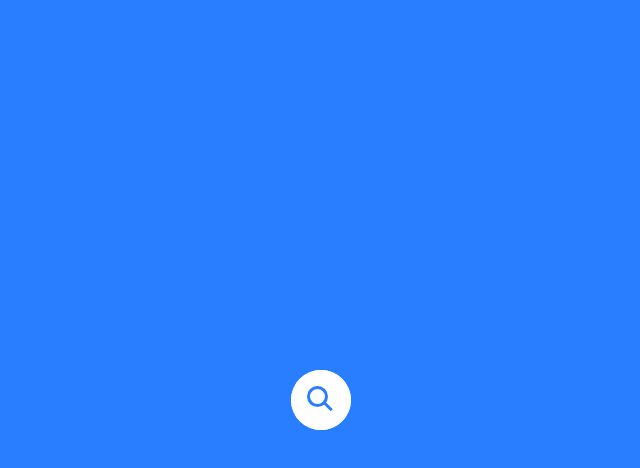
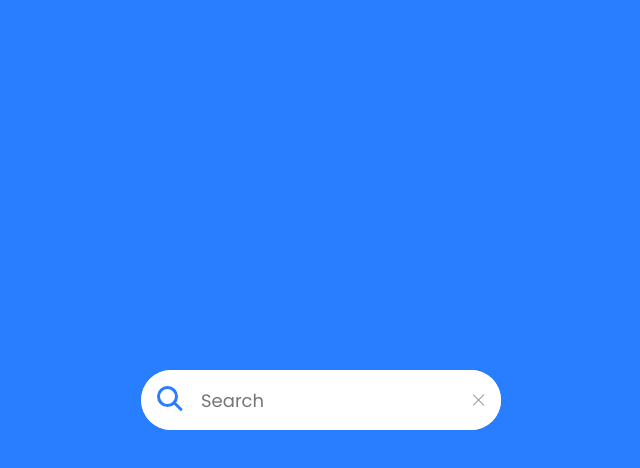
Before and after one commit to AlexDent42/search-bar, a plain HTML site: page index.html in a window 1280 px wide. Both pictures are taken after a click on the element 640 px from the left and 400 px from the top of the page. Shown: the whole page, without its empty margins (319-959 px from the left). Drawn offline with Linux system fonts and the light colour scheme.

Commit message:
finished

```diff
--- a/index.html
+++ b/index.html
@@ -14,9 +14,13 @@
 
         </div>
         <div class="input">
+            <input type="text" placeholder="Search" id="mysearch">
+            <span class="clear"></span>
 
         </div>
     </div>
 
+
+    <script src="script.js"></script>
 </body>
 </html>
--- a/script.js
+++ b/script.js
@@ -0,0 +1,11 @@
+const icon = document.querySelector('.icon');
+const search = document.querySelector('.search');
+const clear = document.querySelector('.clear');
+
+icon.addEventListener('click', function(){
+    search.classList.toggle('active');
+})
+
+clear.addEventListener('click', function(){
+    search.classList.toggle('active');
+})
--- a/style.css
+++ b/style.css
@@ -12,6 +12,7 @@
 :root {
     --white-color:#fff;
     --background-body:#297eff;
+    --clear-color:#999;
 }
 
 
@@ -31,6 +32,11 @@ body {
     border-radius: 60px;
     transition: 0.5s;
     box-shadow: 0 0 0 5px var(--background-body);
+    overflow: hidden;
+}
+
+.search.active {
+    width: 360px;
 }
 
 
@@ -67,3 +73,56 @@ body {
     background: var(--background-body);
     transform: translate(6px, 6px) rotate(315deg);
 }
+
+.search .input {
+    position: relative;
+    width: 300px;
+    height: 60px;
+    left: 60px;
+    display: flex;
+    justify-content: center;
+    align-items: center;
+}
+
+.search .input input {
+    position: absolute;
+    top: 0;
+    width: 100%;
+    height: 100%;
+    border: none;
+    outline: none;
+    font-size: 18px;
+    padding: 10px 0;
+}
+
+.clear {
+    position:absolute;
+    top: 50%;
+    transform: translateY(-50%);
+    width: 15px;
+    height: 15px;
+    right: 15px;
+    cursor: pointer;
+    display: flex;
+    justify-content: center;
+    align-items: center;
+}
+
+.clear::before {
+    position: absolute;
+    content: '';
+    width: 1px;
+    height: 15px;
+    background: var(--clear-color);
+    transform: rotate(45deg);
+
+}
+
+.clear::after {
+    position: absolute;
+    content: '';
+    width: 1px;
+    height: 15px;
+    background: var(--clear-color);
+    transform: rotate(315deg);
+}
```
